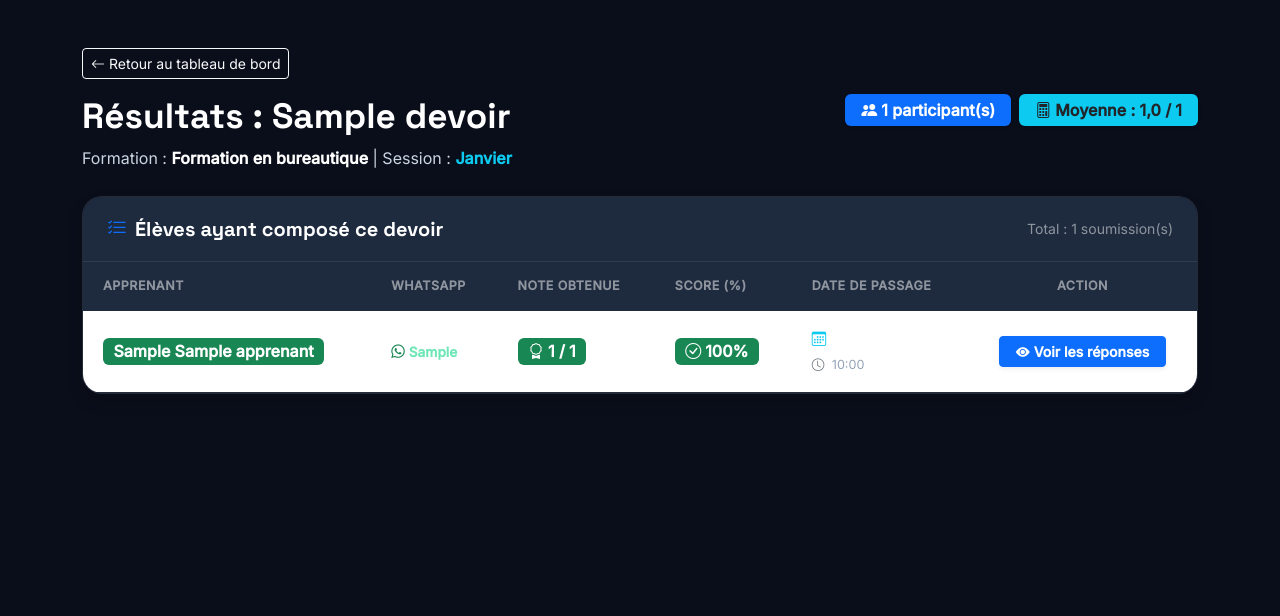
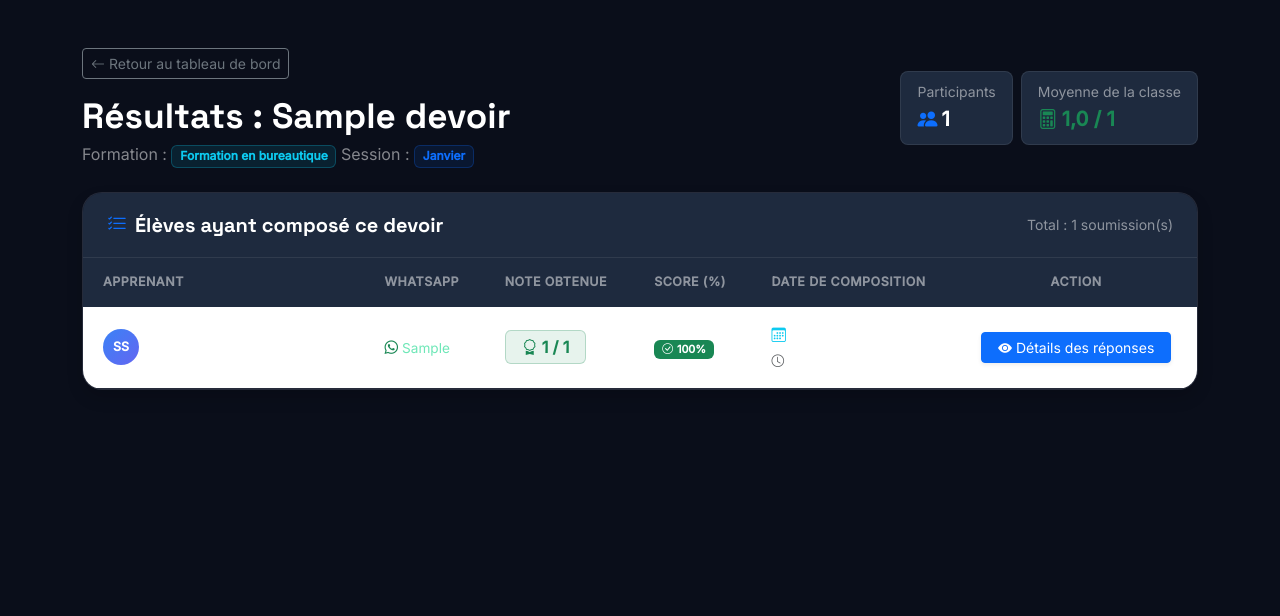
Before and after one commit to germaintraore/come_to_come, a Django app: page /devoirs/1/soumission/ in a window 1280 px wide. Shown: the part 78-694 px from the top of the page. Run offline with Django 5.2, Linux system fonts and the light colour scheme; a user stored in the database is signed in; tables that the repository leaves empty hold one stand-in row (values such as "Sample post").

Commit message:
correction de l'affichage de la date

```diff
--- a/devoirs/views.py
+++ b/devoirs/views.py
@@ -473,14 +473,19 @@ def liste_soumission_devoir(request, pk):
     soumissions=devoir.soumissions.select_related('apprenant').order_by('-date_soumission')
     total_soumissions=soumissions.count()
     moyenne=None
-    if total_soumissions  > 0:
-        moyenne=round(sum(s.note for s in soumissions )/total_soumissions,2)
-        return render(request,
+    if total_soumissions > 0:
+        moyenne = round(sum(s.note for s in soumissions) / total_soumissions, 2)
+
+    return render(
+        request,
         'devoirs/liste_soumission_admin.html',
-        {'devoir':devoir,
-        'soumissions':soumissions,
-        'total_soumissions':total_soumissions,
-        'moyenne':moyenne,})
+        {
+            'devoir': devoir,
+            'soumissions': soumissions,
+            'total_soumissions': total_soumissions,
+            'moyenne': moyenne,
+        }
+    )
 
 @login_required
 def detail_soumission_admin(request,pk):
--- a/templates/devoirs/liste_soumission_admin.html
+++ b/templates/devoirs/liste_soumission_admin.html
@@ -7,36 +7,48 @@
 <div class="dashboard-wrapper">
     <div class="container py-5">
 
-        <!-- En-tête -->
+        <!-- ======================================================================= -->
+        <!-- 1. EN-TÊTE DE LA PAGE DES SOUMISSIONS                                   -->
+        <!-- ======================================================================= -->
         <div class="admin-header mb-4">
-            <div class="d-flex justify-content-between align-items-center flex-wrap gap-3">
+            <div class="d-flex flex-column flex-md-row justify-content-between align-items-md-center gap-3">
+
+                <!-- Titre et informations sur le devoir -->
                 <div>
-                    <a href="{% url 'admin_dashboard' %}" class="btn btn-sm btn-outline-light mb-2">
+                    <a href="{% url 'admin_dashboard' %}" class="btn btn-outline-secondary btn-sm mb-2">
                         <i class="bi bi-arrow-left me-1"></i>Retour au tableau de bord
                     </a>
-                    <h1 class="admin-title text-white">Résultats : {{ devoir.titre }}</h1>
-                    <p class="text-white-75 mb-0" style="color: #cbd5e1;">
-                        Formation : <strong class="text-white">{{ devoir.get_formation_display }}</strong> |
-                        Session : <strong class="text-info">{{ devoir.get_session_display }}</strong>
+                    <h1 class="admin-title text-white mb-1">Résultats : {{ devoir.titre }}</h1>
+                    <p class="text-white-50 mb-0">
+                        Formation : <span class="badge bg-info bg-opacity-10 text-info border border-info border-opacity-25">{{ devoir.get_formation_display }}</span>
+                        Session : <span class="badge bg-primary bg-opacity-10 text-primary border border-primary border-opacity-25">{{ devoir.get_session_display }}</span>
                     </p>
                 </div>
-                <div class="d-flex gap-2">
-                    <span class="badge bg-primary fs-6 px-3 py-2 text-white shadow-sm">
-                        <i class="bi bi-people-fill me-1"></i>{{ total_soumissions }} participant(s)
-                    </span>
+
+                <!-- Badges récapitulatifs (Total participants + Moyenne) -->
+                <div class="d-flex flex-wrap gap-2">
+                    <div class="stat-badge px-3 py-2 rounded-3" style="background: var(--surface-2); border: 1px solid var(--border);">
+                        <span class="text-white-50 small d-block">Participants</span>
+                        <strong class="text-white fs-5"><i class="bi bi-people-fill text-primary me-1"></i>{{ total_soumissions }}</strong>
+                    </div>
                     {% if moyenne is not None %}
-                    <span class="badge bg-info fs-6 px-3 py-2 text-dark fw-bold shadow-sm">
-                        <i class="bi bi-calculator me-1"></i>Moyenne : {{ moyenne }} / {{ devoir.total_questions }}
-                    </span>
+                    <div class="stat-badge px-3 py-2 rounded-3" style="background: var(--surface-2); border: 1px solid var(--border);">
+                        <span class="text-white-50 small d-block">Moyenne de la classe</span>
+                        <strong class="text-success fs-5"><i class="bi bi-calculator me-1"></i>{{ moyenne }} / {{ devoir.total_questions }}</strong>
+                    </div>
                     {% endif %}
                 </div>
+
             </div>
         </div>
 
-        <!-- Tableau des soumissions -->
+        <!-- ======================================================================= -->
+        <!-- 2. TABLEAU DES ÉLÈVES AYANT COMPOSÉ                                     -->
+        <!-- ======================================================================= -->
         <div class="admin-table-card shadow">
+
             <div class="admin-table-header d-flex justify-content-between align-items-center">
-                <h5 class="mb-0 text-white fw-bold">
+                <h5 class="mb-0 text-white">
                     <i class="bi bi-list-check me-2 text-primary"></i>Élèves ayant composé ce devoir
                 </h5>
                 <span class="text-white-50 small">Total : {{ total_soumissions }} soumission(s)</span>
@@ -51,89 +63,98 @@
                             <th>WhatsApp</th>
                             <th>Note obtenue</th>
                             <th>Score (%)</th>
-                            <th>Date de passage</th>
+                            <th>Date de composition</th>
                             <th class="text-center">Action</th>
                         </tr>
                     </thead>
                     <tbody>
                         {% for s in soumissions %}
                         <tr>
-                            <!-- 1. Apprenant avec Avatar -->
+
+                            <!-- 1. Nom de l'apprenant avec Avatar -->
                             <td>
-                                <div class="badge bg-success text-white px-2.5 py-1.5 fs-6 fw-semibold">
-
+                                <div class="apprenant-avatar-cell">
+                                    <div class="mini-avatar">{{ s.apprenant.prenom|first|upper }}{{ s.apprenant.nom|first|upper }}</div>
                                     <div>
-                                        <div class="fw-bold text-white fs-6">{{ s.apprenant.nom_complet }}</div>
+                                        <div class="fw-bold text-white">{{ s.apprenant.nom_complet }}</div>
+                                        <small class="text-white-50">Inscrit le : {{ s.apprenant.date_inscription|date:"d/m/Y"|default:"-" }}</small>
                                     </div>
                                 </div>
                             </td>
 
-                            <!-- 2. WhatsApp cliquable avec icône -->
+                            <!-- 2. Numéro WhatsApp cliquable -->
                             <td>
                                 <a href="https://wa.me/{{ s.apprenant.whatsapp|cut:' '|cut:'+' }}" target="_blank"
-                                    class="whatsapp-badge text-decoration-none fw-semibold"
+                                    class="whatsapp-badge text-decoration-none"
                                     title="Contacter sur WhatsApp">
                                     <i class="bi bi-whatsapp me-1 text-success"></i>{{ s.apprenant.whatsapp }}
                                 </a>
                             </td>
 
-                            <!-- 3. Note nette et visible -->
+                            <!-- 3. Note obtenue -->
                             <td>
-                                <span class="badge bg-success text-white px-2.5 py-1.5 fs-6 fw-semibold">
+                                <span class="badge bg-success bg-opacity-10 text-success border border-success border-opacity-25 px-3 py-2 fs-6 fw-bold">
                                     <i class="bi bi-award me-1"></i>{{ s.note }} / {{ devoir.total_questions }}
                                 </span>
                             </td>
 
-                            <!-- 4. Score % avec distinction admis / non-admis -->
+                            <!-- 4. Pourcentage / Taux de réussite -->
                             <td>
                                 {% widthratio s.note devoir.total_questions 100 as score %}
                                 {% if score|add:0 >= 50 %}
-                                <span class="badge bg-success text-white px-2.5 py-1.5 fs-6 fw-semibold">
+                                <span class="badge bg-success text-white px-2 py-1">
                                     <i class="bi bi-check-circle me-1"></i>{{ score }}%
                                 </span>
                                 {% else %}
-                                <span class="badge bg-danger text-white px-2.5 py-1.5 fs-6 fw-semibold">
+                                <span class="badge bg-danger text-white px-2 py-1">
                                     <i class="bi bi-x-circle me-1"></i>{{ score }}%
                                 </span>
                                 {% endif %}
                             </td>
 
-                            <!-- 5. Date bien lisible -->
+                            <!-- 5. Date et Heure de passage du devoir (Avec fallback si non renseignée) -->
                             <td>
                                 <div>
                                     <span class="text-white fw-semibold">
                                         <i class="bi bi-calendar3 me-1 text-info"></i>
-                                        {{ s.date_soumission|date:"d/m/Y" }}
+                                        {{ s.date_soumission|date:"d/m/Y"|default:"Non renseignée" }}
                                     </span>
-                                    <small class="d-block mt-1" style="color: #94a3b8 !important;">
-                                        <i class="bi bi-clock me-1 text-secondary"></i>
-                                        {{ s.date_soumission|time:"H:i"}}
+                                    {% if s.date_soumission %}
+                                    <small class="d-block text-white-50 mt-1">
+                                        <i class="bi bi-clock me-1 text-muted"></i>
+                                        {{ s.date_soumission|time:"H:i" }}
                                     </small>
+                                    {% endif %}
                                 </div>
                             </td>
 
-
-
-                            <!-- 6. Bouton d'action -->
+                            <!-- 6. Bouton d'action pour voir les réponses de l'élève -->
                             <td class="text-center">
                                 <a href="{% url 'detail_soumission_admin' s.pk %}"
-                                    class="btn btn-primary btn-sm px-3 py-1.5 shadow-sm fw-semibold">
-                                    <i class="bi bi-eye-fill me-1"></i>Voir les réponses
+                                    class="btn btn-primary btn-sm px-3 py-1 shadow-sm">
+                                    <i class="bi bi-eye-fill me-1"></i>Détails des réponses
                                 </a>
                             </td>
+
                         </tr>
                         {% endfor %}
                     </tbody>
                 </table>
             </div>
+
             {% else %}
+            <!-- ============================================================ -->
+            <!-- 3. ÉTAT VIDE (Si aucun élève n'a encore composé)             -->
+            <!-- ============================================================ -->
             <div class="p-5 text-center text-white-50">
-                <i class="bi bi-inbox fs-1 d-block mb-3 opacity-50 text-white"></i>
-                <h6 class="text-white">Aucun élève n'a encore composé ce devoir.</h6>
-                <p class="text-white-50 mb-0">Les résultats apparaîtront ici dès qu'un apprenant aura validé son devoir.
+                <i class="bi bi-inbox display-4 d-block mb-3 opacity-50 text-white-50"></i>
+                <h5 class="text-white">Aucun élève n'a encore composé ce devoir.</h5>
+                <p class="text-white-50 mb-0">
+                    Les résultats et les dates de passage apparaîtront automatiquement dès qu'un apprenant aura validé son devoir.
                 </p>
             </div>
             {% endif %}
+
         </div>
 
     </div>
```
